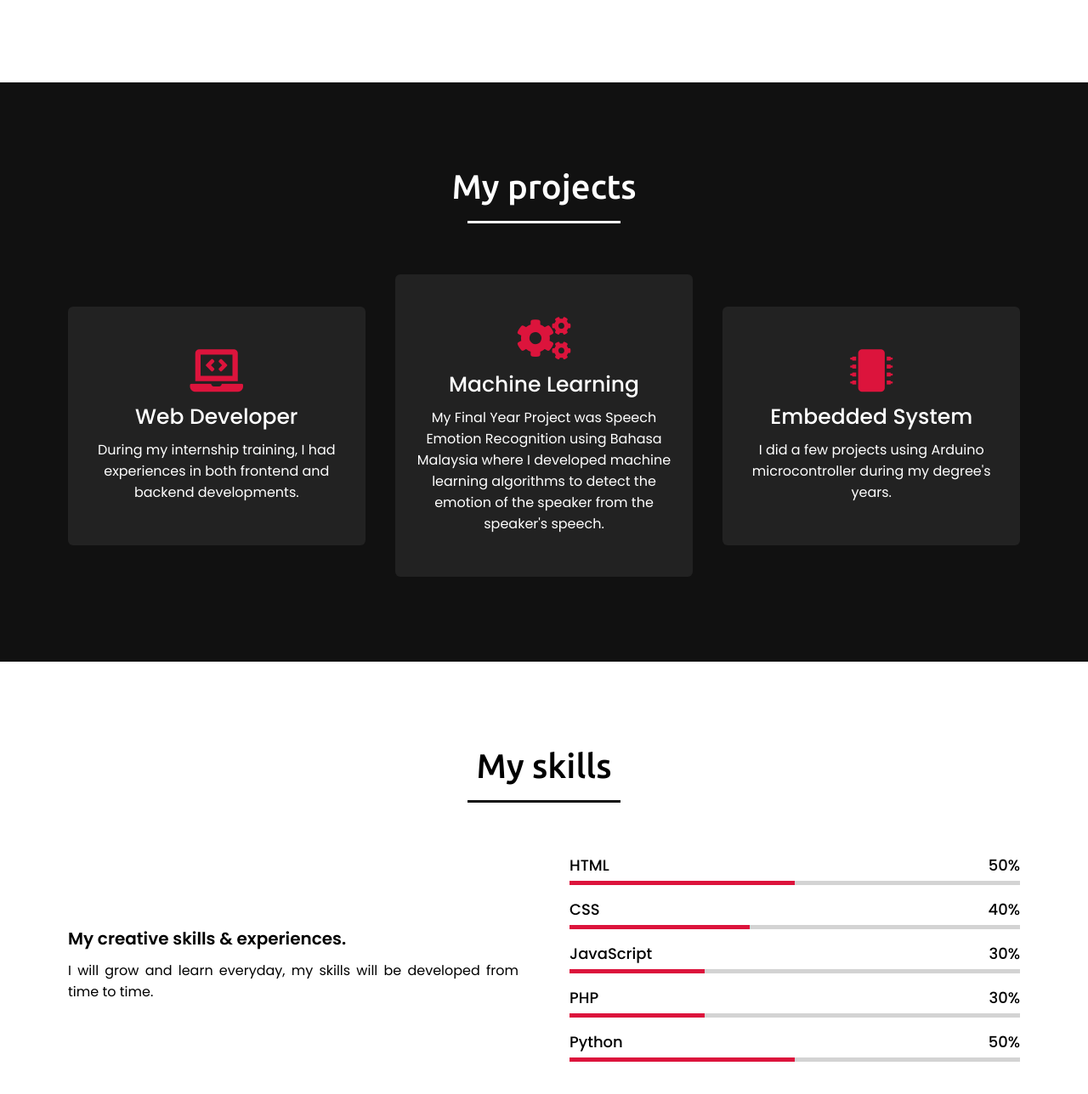
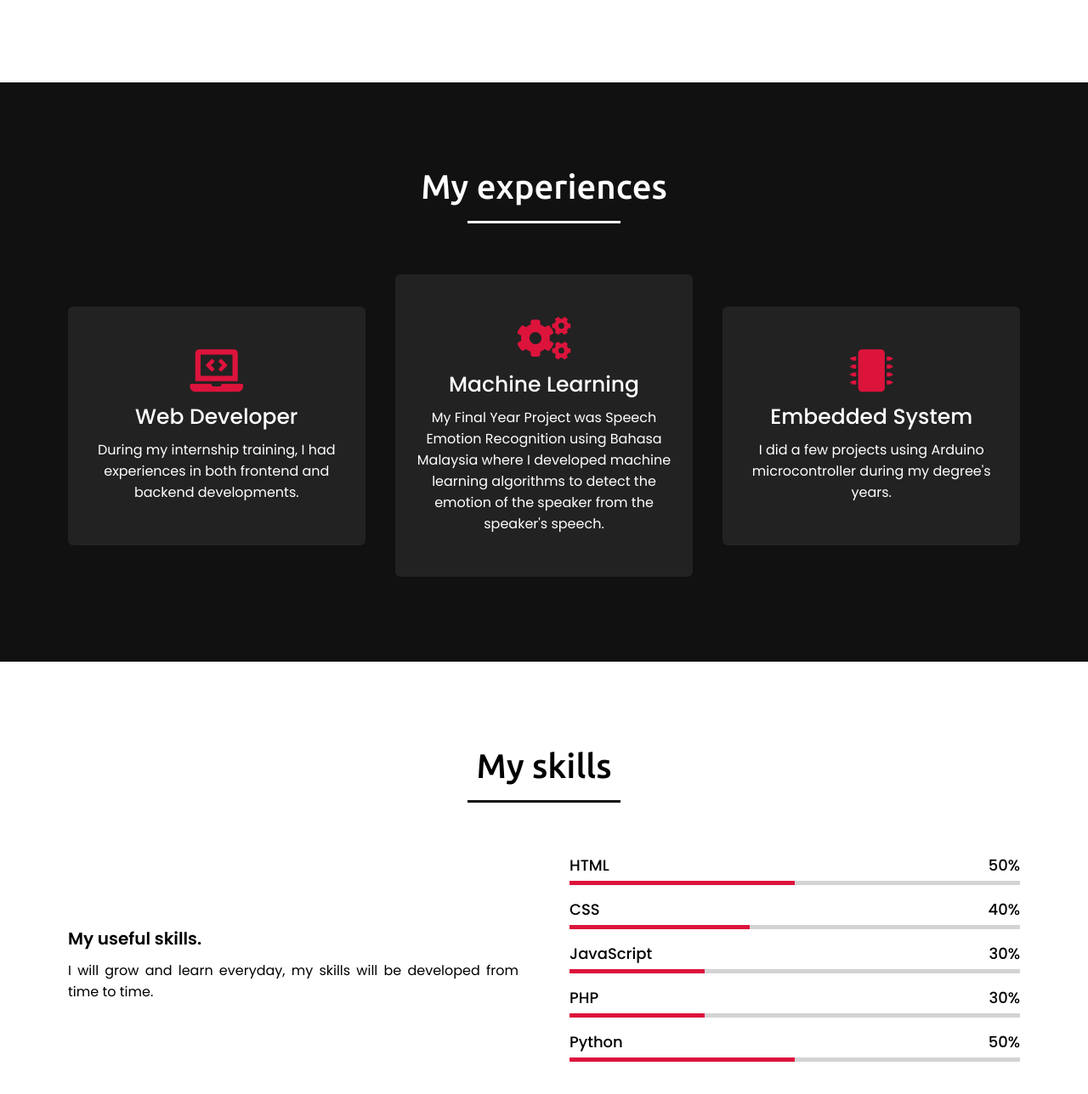
Before and after one commit to afiqaimanafr/portfolio, a plain HTML site: page index.html in a window 1280 px wide. Shown: the part 1436-2724 px from the top of the page at 85% size. Drawn offline with nearby package versions, Linux system fonts and the light colour scheme.

Commit message:
Add files via upload

```diff
--- a/index.html
+++ b/index.html
@@ -27,7 +27,7 @@
       <ul class="menu">
         <li><a href="#home" class="menu-btn">Home</a></li>
         <li><a href="#about" class="menu-btn">About Me</a></li>
-        <li><a href="#services" class="menu-btn">Projects</a></li>
+        <li><a href="#services" class="menu-btn">Experiences</a></li>
         <li><a href="#skills" class="menu-btn">Skills</a></li>
         <!-- <li><a href="#teams" class="menu-btn">Teams</a></li> -->
         <li><a href="#contact" class="menu-btn">Contact Me</a></li>
@@ -72,7 +72,7 @@
   <!-- services section start -->
   <section class="services" id="services">
     <div class="max-width">
-      <h2 class="title">My projects</h2>
+      <h2 class="title">My experiences</h2>
       <div class="serv-content">
         <div class="card">
           <div class="box">
@@ -106,7 +106,7 @@
       <h2 class="title">My skills</h2>
       <div class="skills-content">
         <div class="column left">
-          <div class="text">My creative skills & experiences.</div>
+          <div class="text">My useful skills.</div>
           <p>I will grow and learn everyday, my skills will be developed from time to time.</p>
 
         </div>
```
